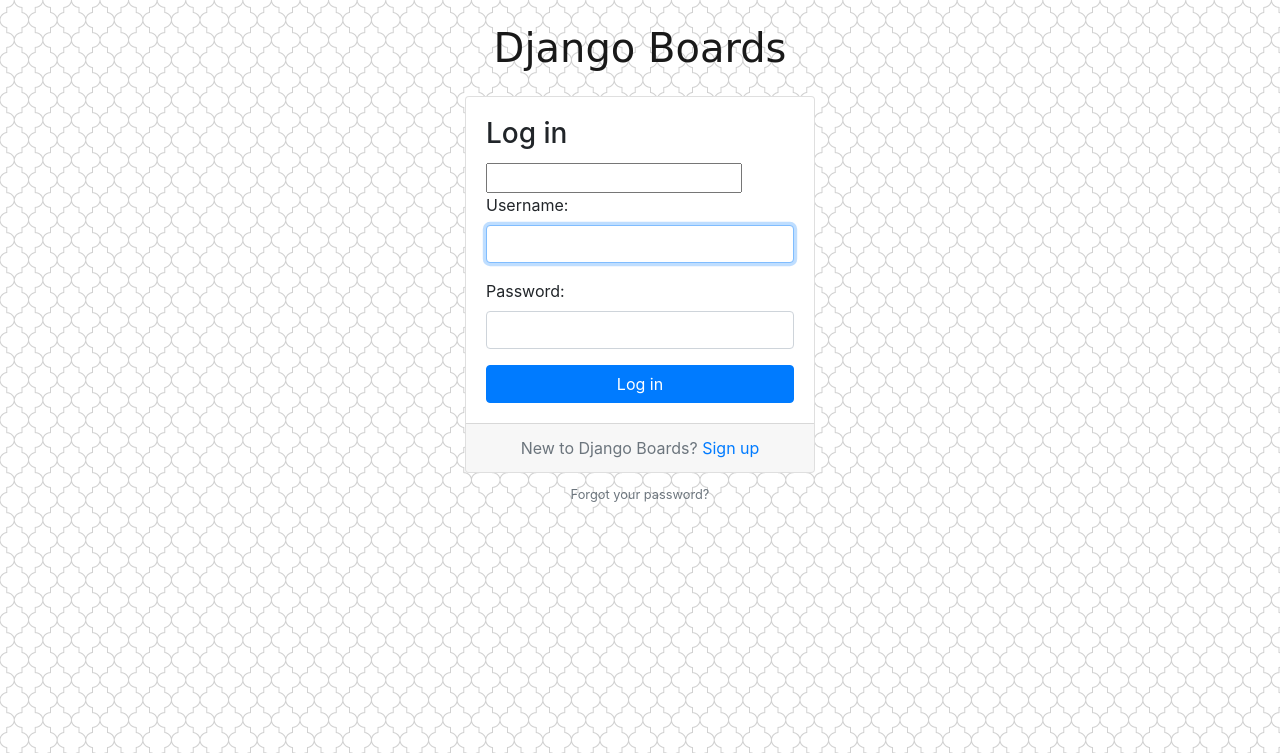
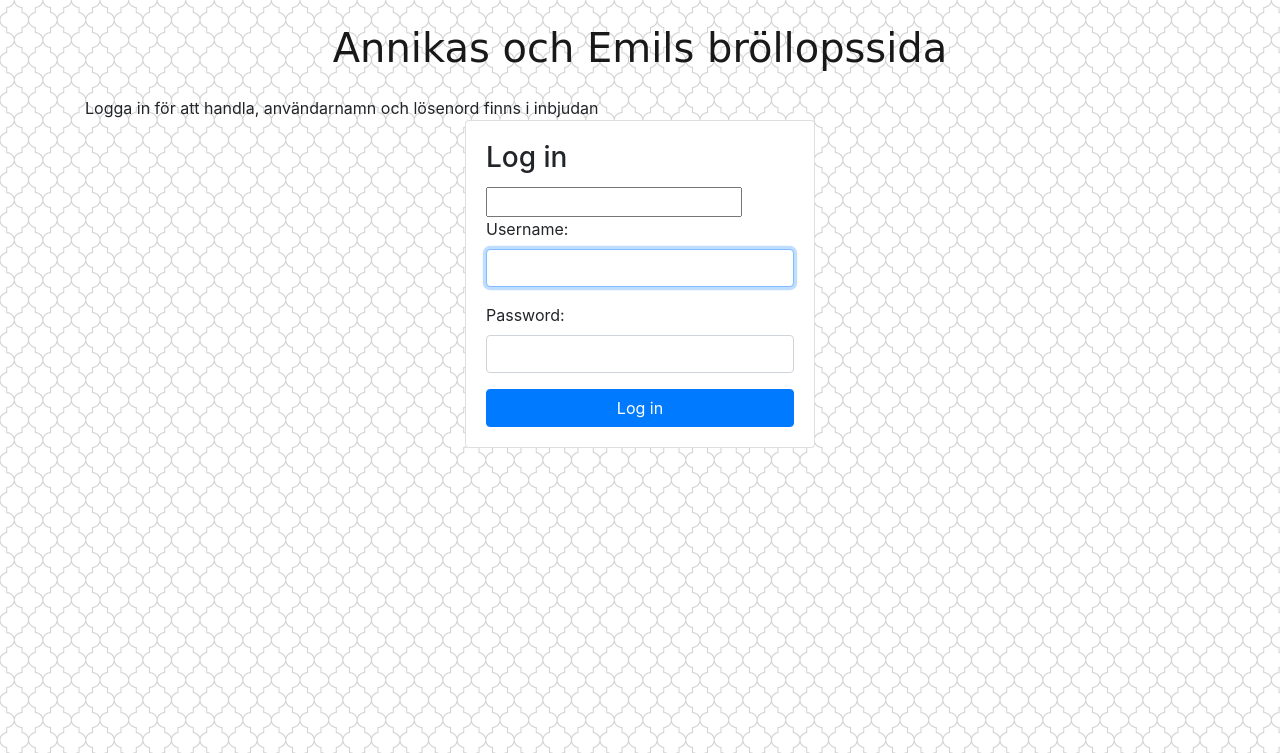
Before and after one commit to AAnkanJ/brollop, a Django app: page /login/ in a window 1280 px wide. Shown: the top 753 px of the page. Run offline with Django 3.2, Linux system fonts and the light colour scheme; some libraries are stand-ins or nearby versions; some web fonts are replaced.

Commit message:
guest cannot make new user in infterface

```diff
--- a/templates/base.html
+++ b/templates/base.html
@@ -25,8 +25,6 @@
               {{ user.username }}
             </a>
             <div class="dropdown-menu dropdown-menu-right" aria-labelledby="userMenu">
-              <a class="dropdown-item" href="#">My account</a>
-              <a class="dropdown-item" href="#">Change password</a>
               <div class="dropdown-divider"></div>
               <a class="dropdown-item" href="{% url 'logout' %}">Log out</a>
             </div>
@@ -35,7 +33,6 @@
       {% else %}
         <form class="form-inline ml-auto">
           <a href="{% url 'login' %}" class="btn btn-outline-secondary">Log in</a>
-          <a href="{% url 'signup' %}" class="btn btn-primary ml-2">Sign up</a>
         </form>
       {% endif %}
     </div>
--- a/templates/base_accounts.html
+++ b/templates/base_accounts.html
@@ -9,8 +9,11 @@
 {% block body %}
   <div class="container">
     <h1 class="text-center logo my-4">
-      <a href="{% url 'home' %}">Django Boards</a>
+      <a href="{% url 'home' %}">Annikas och Emils bröllopssida</a>
     </h1>
+
+    {% block title %}
+    {% endblock %}
     {% block content %}
     {% endblock %}
   </div>
--- a/templates/login.html
+++ b/templates/login.html
@@ -1,6 +1,10 @@
 {% extends 'base_accounts.html' %}
 
-{% block title %}Log in to Django Boards{% endblock %}
+{% block title %}
+
+Logga in för att handla, användarnamn och lösenord finns i inbjudan
+
+{% endblock %}
 
 {% block content %}
   <div class="row justify-content-center">
@@ -15,14 +19,6 @@
             <button type="submit" class="btn btn-primary btn-block">Log in</button>
           </form>
         </div>
-        <div class="card-footer text-muted text-center">
-          New to Django Boards? <a href="{% url 'signup' %}">Sign up</a>
-        </div>
-      </div>
-      <div class="text-center py-2">
-        <small>
-          <a href="{% url 'password_reset' %}" class="text-muted">Forgot your password?</a>
-        </small>
       </div>
     </div>
   </div>
```
